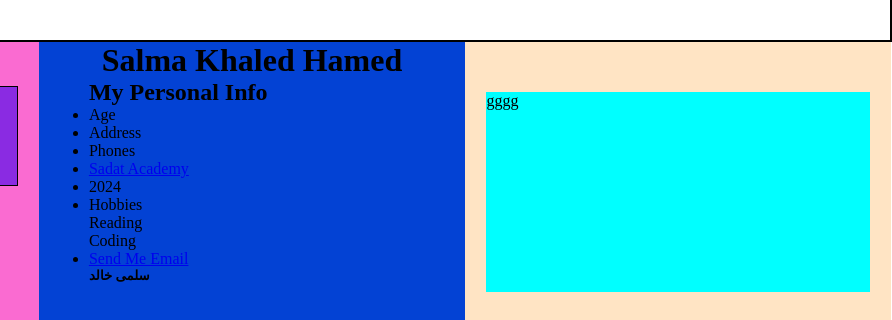
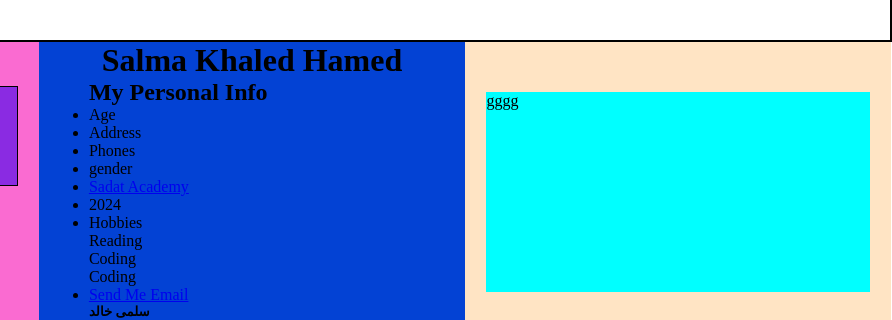
Before and after one commit to salmakhaledsk/rwd1, a plain HTML site: page task1/idex.html in a window 1280 px wide. Shown: the part 158-478 px from the top of the page, 388-1280 px from the left. Drawn offline with Linux system fonts and the light colour scheme.

Commit message:
gender added

```diff
--- a/task1/idex.html
+++ b/task1/idex.html
@@ -30,6 +30,7 @@
                   <li>Age</li>
                   <li>Address</li>
                   <li>Phones</li>
+                  <li>gender</li>
                   <li>
                     <a
                       href="https://www.facebook.com/sams.edu.eg/?locale=ar_AR"
@@ -42,6 +43,9 @@
                     Hobbies
                     <ol>
                       Reading
+                    </ol>
+                    <ol>
+                      Coding
                     </ol>
                     <ol>
                       Coding
```
